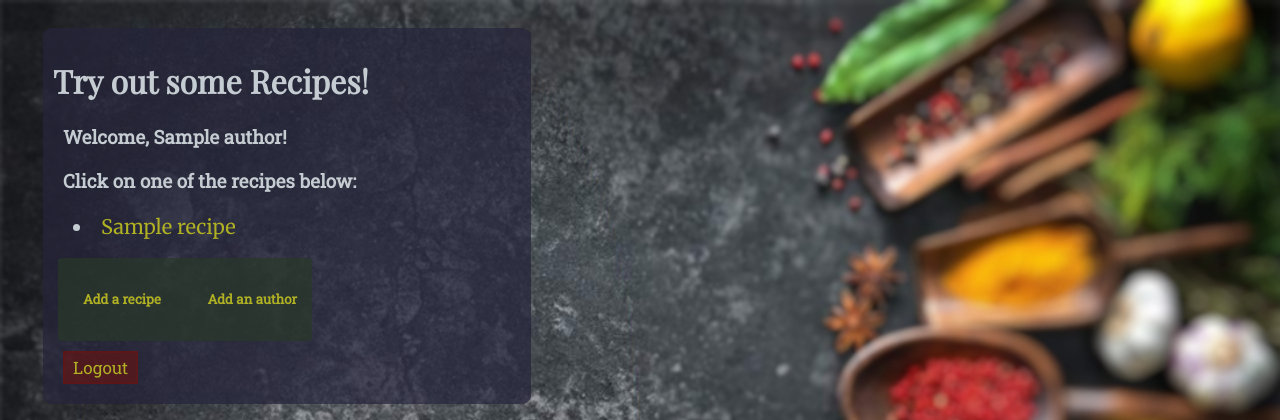
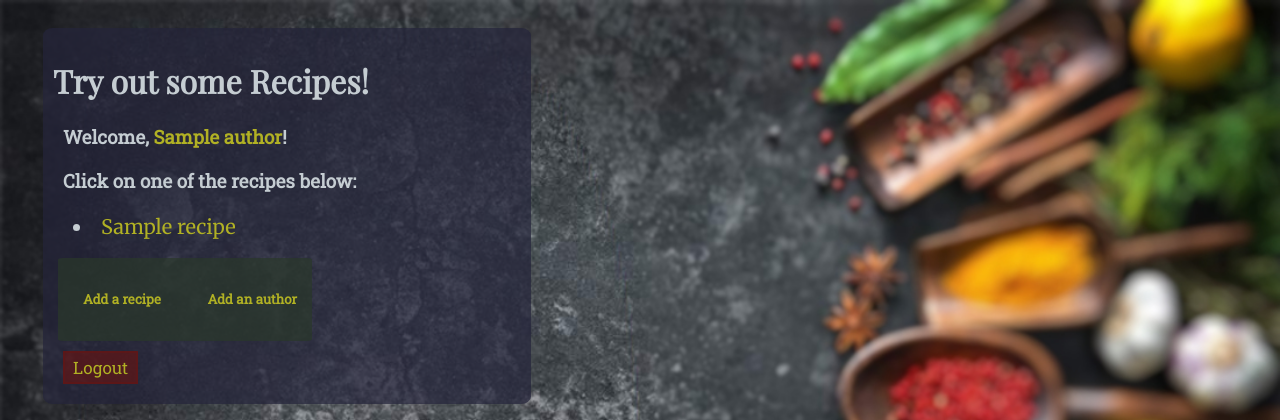
Before and after one commit to jeffsimp88/recipes_book, a Django app: page / in a window 1280 px wide. Shown: the top 420 px of the page. Run offline with Django 3.2, Linux system fonts and the light colour scheme; a user stored in the database is signed in; tables that the repository leaves empty hold one stand-in row (values such as "Sample post").

Commit message:
Added link to user's author page

```diff
--- a/templates/index.html
+++ b/templates/index.html
@@ -4,7 +4,7 @@
 <div id="titleBox">
     <h1>Try out some Recipes!</h1>
     {% if request.user.is_authenticated %}
-    <h3>Welcome, {{request.user.author}}!</h3>
+    <h3>Welcome, <a style="padding: 0px;" href="/authors/{{request.user.author.id}}">{{request.user.author}}</a>!</h3>
     {% else %}
     <h3>Are you a <a href="/login">Current User</a> or <a href="/signup">New User</a>?
     </h3>
```
